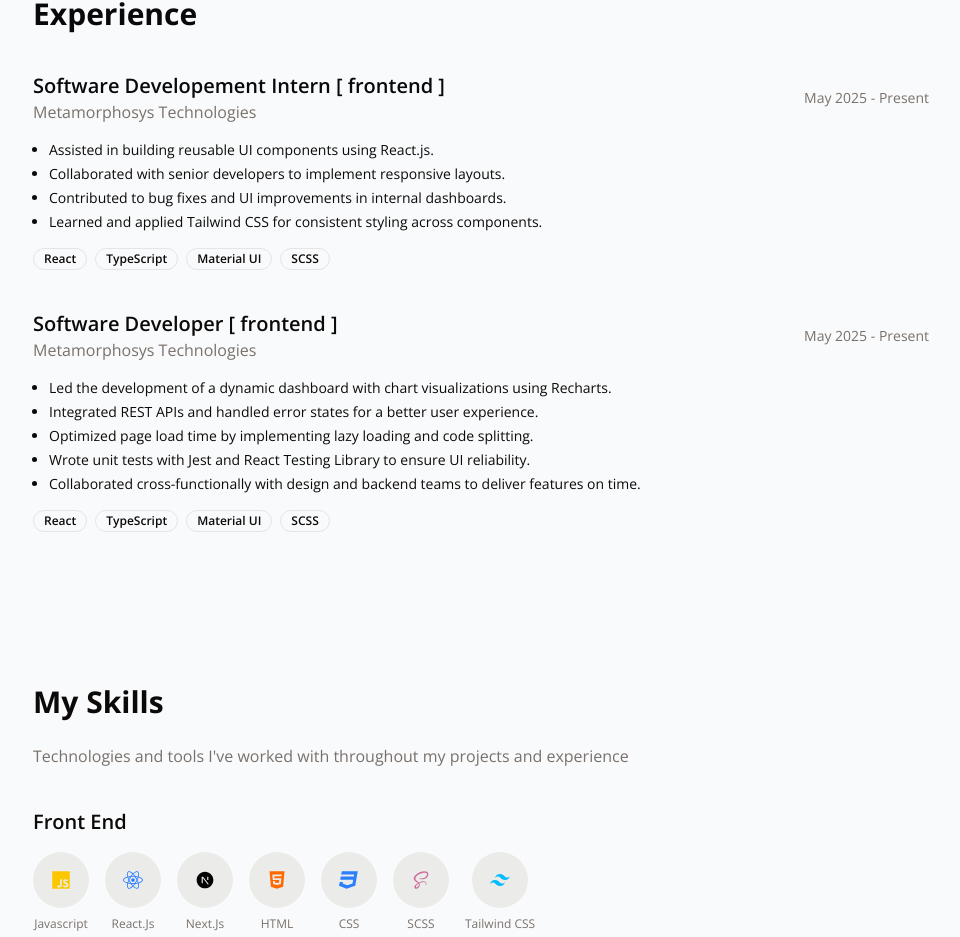
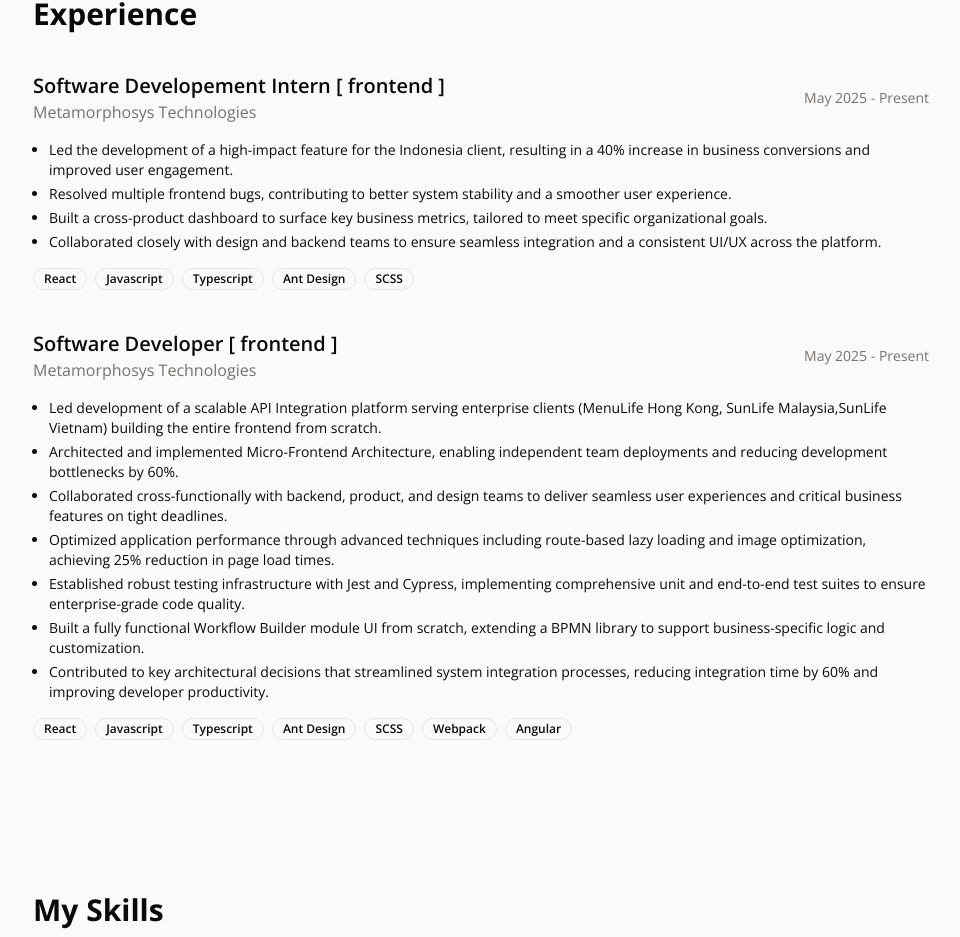
Before and after one commit to shubh-ui/Portfolio, a Next.js app in the folder portfolio/: page / in a window 1280 px wide. Shown: the part 568-1505 px from the top of the page, without its empty margins (159-1119 px from the left). Built offline with nearby package versions, Linux system fonts and the light colour scheme.

Commit message:
modified the experience section with resuable config

```diff
--- a/portfolio/src/components/Experience.tsx
+++ b/portfolio/src/components/Experience.tsx
@@ -1,18 +1,42 @@
 const Experience = () => {
     const Experience = {
-        Meta_Intern: [
-            { id: 1, key: "Assisted in building reusable UI components using React.js." },
-            { id: 2, key: "Collaborated with senior developers to implement responsive layouts." },
-            { id: 3, key: "Contributed to bug fixes and UI improvements in internal dashboards." },
-            { id: 4, key: "Learned and applied Tailwind CSS for consistent styling across components." }
+        Meta_Intern: {
+            keyPoints: [
+            { id: 1, key: "Led the development of a high-impact feature for the Indonesia client, resulting in a 40% increase in business conversions and improved user engagement." },
+            { id: 2, key: "Resolved multiple frontend bugs, contributing to better system stability and a smoother user experience." },
+            { id: 3, key: "Built a cross-product dashboard to surface key business metrics, tailored to meet specific organizational goals." },
+            { id: 4, key: "Collaborated closely with design and backend teams to ensure seamless integration and a consistent UI/UX across the platform." }
         ],
-        Meta_Developer: [
-            { id: 1, key: "Led the development of a dynamic dashboard with chart visualizations using Recharts." },
-            { id: 2, key: "Integrated REST APIs and handled error states for a better user experience." },
-            { id: 3, key: "Optimized page load time by implementing lazy loading and code splitting." },
-            { id: 4, key: "Wrote unit tests with Jest and React Testing Library to ensure UI reliability." },
-            { id: 5, key: "Collaborated cross-functionally with design and backend teams to deliver features on time." }
+        tech:[
+            {id:1, value: "React"},
+            {id:2, value: "Javascript"},
+            {id:3, value: "Typescript"},
+            {id:4, value: "Ant Design"},
+            {id:5, value: "SCSS"}
+
         ]
+        },
+        Meta_Developer: {
+            keyPoints: [
+            { id: 1, key: "Led development of a scalable API Integration platform serving enterprise clients (MenuLife Hong Kong, SunLife Malaysia,SunLife Vietnam) building the entire frontend from scratch." },
+            { id: 2, key: "Architected and implemented Micro-Frontend Architecture, enabling independent team deployments and reducing development bottlenecks by 60%." },
+            { id: 3, key: "Collaborated cross-functionally with backend, product, and design teams to deliver seamless user experiences and critical business features on tight deadlines." },
+            { id: 4, key: "Optimized application performance through advanced techniques including route-based lazy loading and image optimization, achieving 25% reduction in page load times." },
+            { id: 5, key: "Established robust testing infrastructure with Jest and Cypress, implementing comprehensive unit and end-to-end test suites to ensure enterprise-grade code quality." },
+            { id: 6, key: "Built a fully functional Workflow Builder module UI from scratch, extending a BPMN library to support business-specific logic and customization." },
+            { id: 7, key: "Contributed to key architectural decisions that streamlined system integration processes, reducing integration time by 60% and improving developer productivity." }
+
+        ],
+        tech: [
+            {id:1, value: "React"},
+            {id:2, value: "Javascript"},
+            {id:3, value: "Typescript"},
+            {id:4, value: "Ant Design"},
+            {id:5, value: "SCSS"},
+            {id:6, value: "Webpack"},
+            {id:7, value: "Angular"}
+        ]
+        }
     };
 
 
@@ -36,7 +60,7 @@ const Experience = () => {
                             </p>
                         </div>
                         <ul className="list-disc ml-4">
-                            {Experience.Meta_Intern.map((item, i) => (
+                            {Experience.Meta_Intern.keyPoints.map((item, i) => (
                                 <li className={`text-sm font-[var(--font-inter)] ${i > 0 ? 'mt-1' : ''}`} key={`${i} - ${item}`}>
                                     {item.key}
                                 </li>
@@ -44,18 +68,13 @@ const Experience = () => {
                         </ul>
 
                         <div className="flex flex-wrap gap-2">
-                            <div className="inline-flex items-center rounded-full border px-2.5 py-0.5 text-xs font-semibold transition-colors focus:outline-none focus:ring-2 focus:ring-ring focus:ring-offset-2 text-foreground">
-                                React
-                            </div>
-                            <div className="inline-flex items-center rounded-full border px-2.5 py-0.5 text-xs font-semibold transition-colors focus:outline-none focus:ring-2 focus:ring-ring focus:ring-offset-2 text-foreground">
-                                TypeScript
-                            </div>
-                            <div className="inline-flex items-center rounded-full border px-2.5 py-0.5 text-xs font-semibold transition-colors focus:outline-none focus:ring-2 focus:ring-ring focus:ring-offset-2 text-foreground">
-                                Material UI
-                            </div>
-                            <div className="inline-flex items-center rounded-full border px-2.5 py-0.5 text-xs font-semibold transition-colors focus:outline-none focus:ring-2 focus:ring-ring focus:ring-offset-2 text-foreground">
-                                SCSS
-                            </div>
+                            {
+                                Experience.Meta_Intern.tech.map((item) => (
+                                    <div key={item.id} className="inline-flex items-center rounded-full border px-2.5 py-0.5 text-xs font-semibold transition-colors focus:outline-none focus:ring-2 focus:ring-ring focus:ring-offset-2 text-foreground">
+                                        {item.value}
+                                    </div>
+                                ))
+                            }
                         </div>
 
                     </div>
@@ -75,7 +94,7 @@ const Experience = () => {
                             </p>
                         </div>
                         <ul className="list-disc ml-4">
-                            {Experience.Meta_Developer.map((item, i) => (
+                            {Experience.Meta_Developer.keyPoints.map((item, i) => (
                                 <li className={`text-sm ${i > 0 ? 'mt-1' : ''}`} key={item.id}>
                                     {item.key}
                                 </li>
@@ -83,18 +102,13 @@ const Experience = () => {
                         </ul>
 
                         <div className="flex flex-wrap gap-2">
-                            <div className="inline-flex items-center rounded-full border px-2.5 py-0.5 text-xs font-semibold transition-colors focus:outline-none focus:ring-2 focus:ring-ring focus:ring-offset-2 text-foreground">
-                                React
-                            </div>
-                            <div className="inline-flex items-center rounded-full border px-2.5 py-0.5 text-xs font-semibold transition-colors focus:outline-none focus:ring-2 focus:ring-ring focus:ring-offset-2 text-foreground">
-                                TypeScript
-                            </div>
-                            <div className="inline-flex items-center rounded-full border px-2.5 py-0.5 text-xs font-semibold transition-colors focus:outline-none focus:ring-2 focus:ring-ring focus:ring-offset-2 text-foreground">
-                                Material UI
-                            </div>
-                            <div className="inline-flex items-center rounded-full border px-2.5 py-0.5 text-xs font-semibold transition-colors focus:outline-none focus:ring-2 focus:ring-ring focus:ring-offset-2 text-foreground">
-                                SCSS
-                            </div>
+                            {
+                                Experience.Meta_Developer.tech.map((item) => (
+                                    <div key={item.id} className="inline-flex items-center rounded-full border px-2.5 py-0.5 text-xs font-semibold transition-colors focus:outline-none focus:ring-2 focus:ring-ring focus:ring-offset-2 text-foreground">
+                                        {item.value}
+                                    </div>
+                                ))
+                            }
                         </div>
 
                     </div>
```
